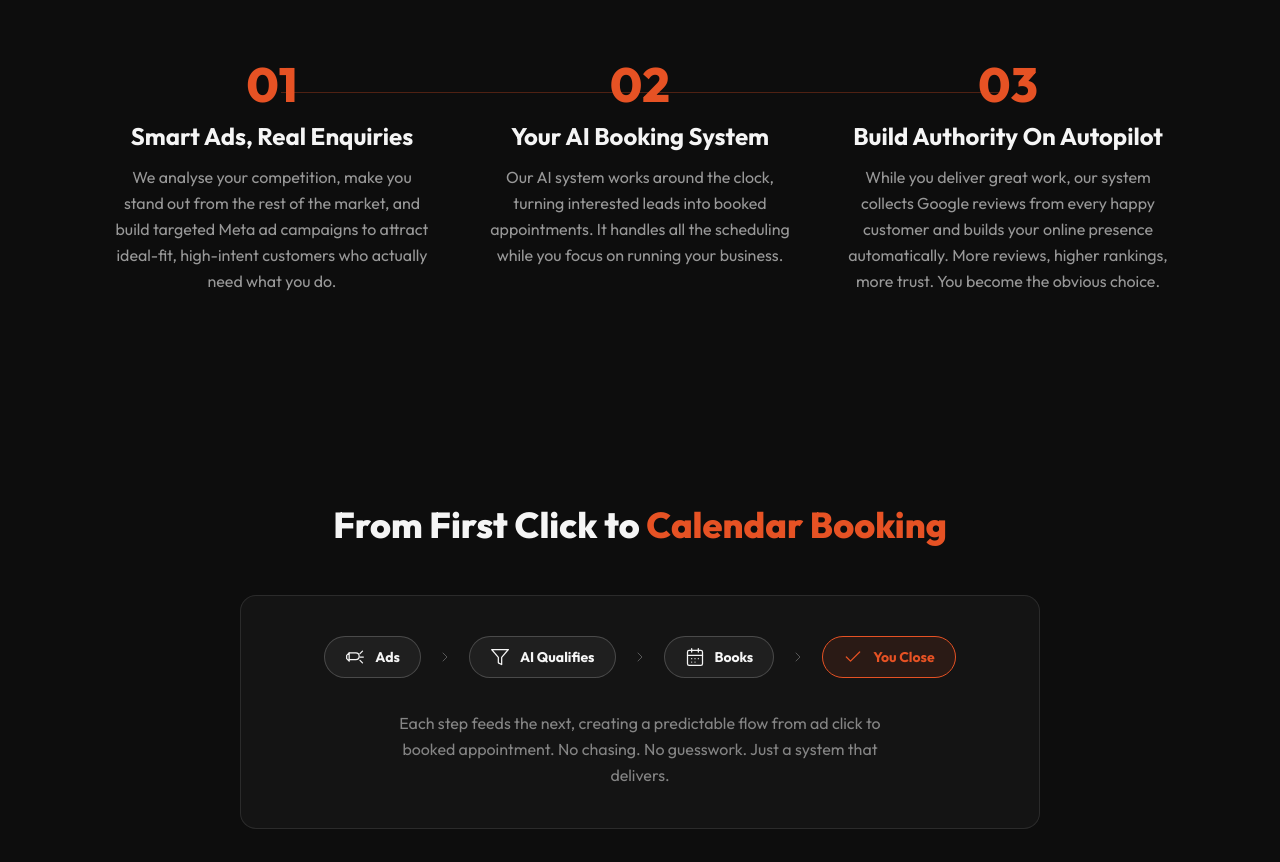
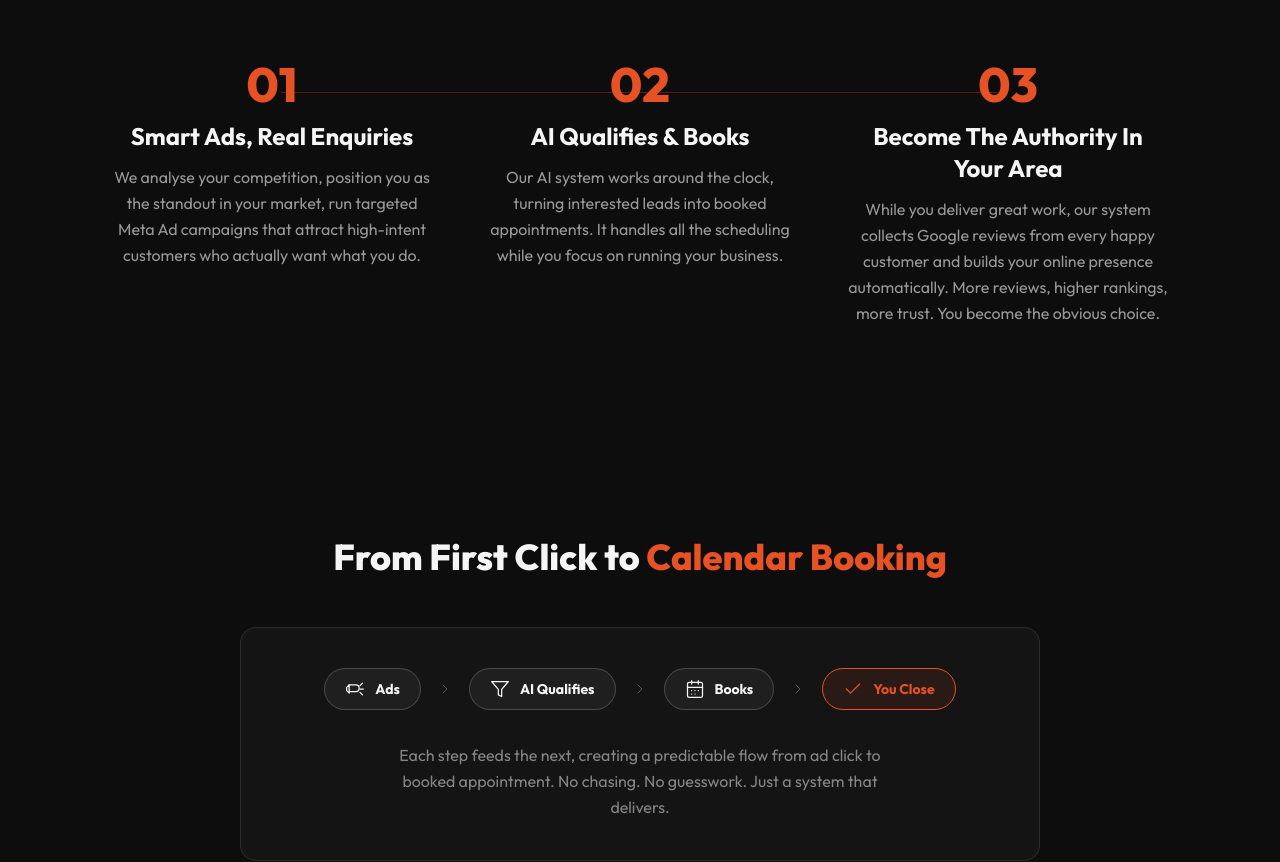
Before and after one commit to harry1tap/booked-ai-website, a React (Vite) app: page / in a window 1280 px wide. Shown: the part 1220-2082 px from the top of the page. Built offline with nearby package versions, Linux system fonts and the light colour scheme.

Commit message:
Update solution copy and remove differentiator section
- Step 1 description updated
- Step 2 title: "AI Qualifies & Books"
- Step 3 title: "Become The Authority In Your Area"
- Removed "Not Your Average Agency" differentiator section

Co-Authored-By: Claude Opus 4.6 <noreply@anthropic.com>

```diff
--- a/src/components/Solution.jsx
+++ b/src/components/Solution.jsx
@@ -5,17 +5,17 @@ const STEPS = [
     number: '01',
     title: 'Smart Ads, Real Enquiries',
     description:
-      "We analyse your competition, make you stand out from the rest of the market, and build targeted Meta ad campaigns to attract ideal-fit, high-intent customers who actually need what you do.",
+      "We analyse your competition, position you as the standout in your market, run targeted Meta Ad campaigns that attract high-intent customers who actually want what you do.",
   },
   {
     number: '02',
-    title: 'Your AI Booking System',
+    title: 'AI Qualifies & Books',
     description:
       "Our AI system works around the clock, turning interested leads into booked appointments. It handles all the scheduling while you focus on running your business.",
   },
   {
     number: '03',
-    title: 'Build Authority On Autopilot',
+    title: 'Become The Authority In Your Area',
     description:
       "While you deliver great work, our system collects Google reviews from every happy customer and builds your online presence automatically. More reviews, higher rankings, more trust. You become the obvious choice.",
   },
--- a/src/pages/Home.jsx
+++ b/src/pages/Home.jsx
@@ -1,7 +1,6 @@
 import Hero from '../components/Hero.jsx'
 import Solution from '../components/Solution.jsx'
 import Pipeline from '../components/Pipeline.jsx'
-import Differentiator from '../components/Differentiator.jsx'
 import FinalCTA from '../components/FinalCTA.jsx'
 import Footer from '../components/Footer.jsx'
 
@@ -12,7 +11,6 @@ export default function Home() {
         <Hero />
         <Solution />
         <Pipeline />
-        <Differentiator />
         <FinalCTA />
       </main>
       <Footer />
```
